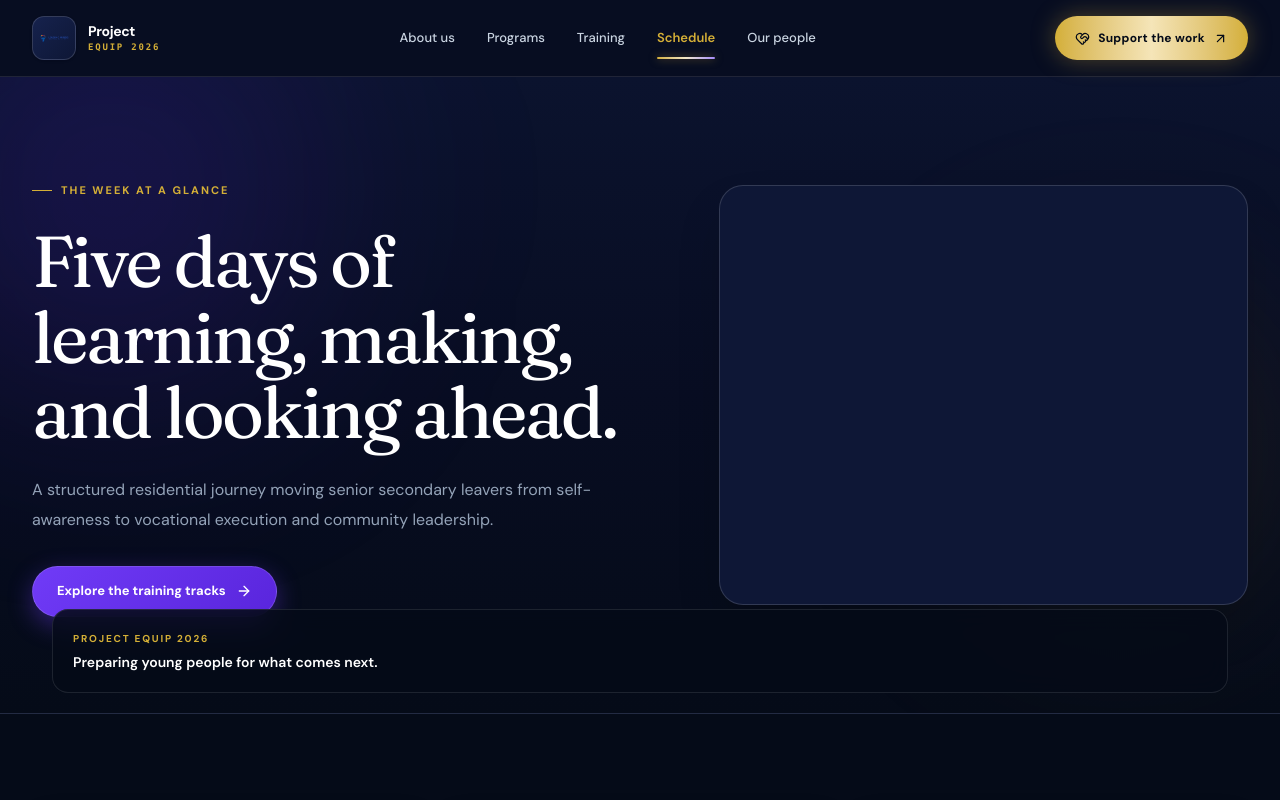
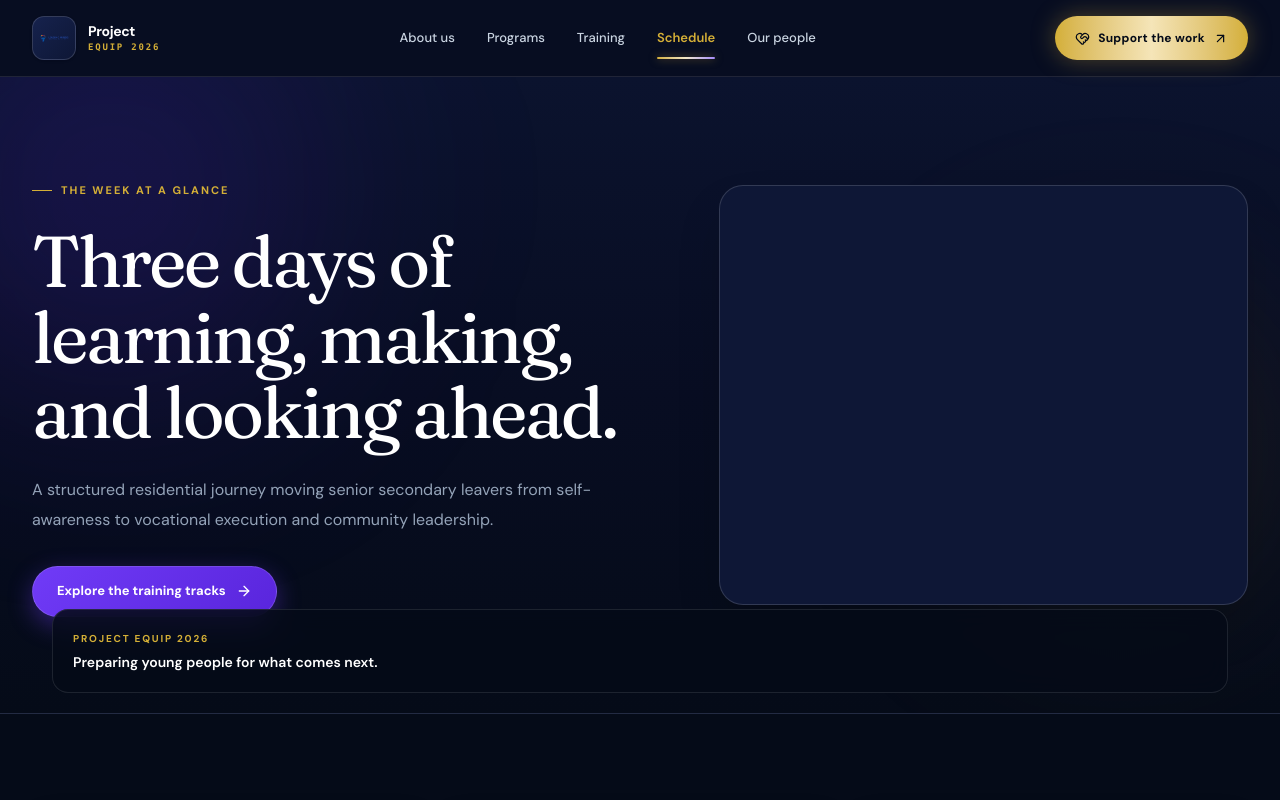
Before and after one commit to Philip-Ajayi/Equip, a Next.js app: page /programs/equip-2026/schedule in a window 1280 px wide. Shown: the top 800 px of the page. Built offline with nearby package versions, Linux system fonts and the light colour scheme.

Commit message:
global change of event date

```diff
--- a/app/programs/equip-2026/schedule/page.tsx
+++ b/app/programs/equip-2026/schedule/page.tsx
@@ -49,7 +49,7 @@ export default function SchedulePage() {
     <>
       <PageHero
         eyebrow="The week at a glance"
-        title="Five days of learning, making, and looking ahead."
+        title="Three days of learning, making, and looking ahead."
         description="A structured residential journey moving senior secondary leavers from self-awareness to vocational execution and community leadership."
         primaryLabel="Explore the training tracks"
         primaryHref="/programs/equip-2026/training"
```
